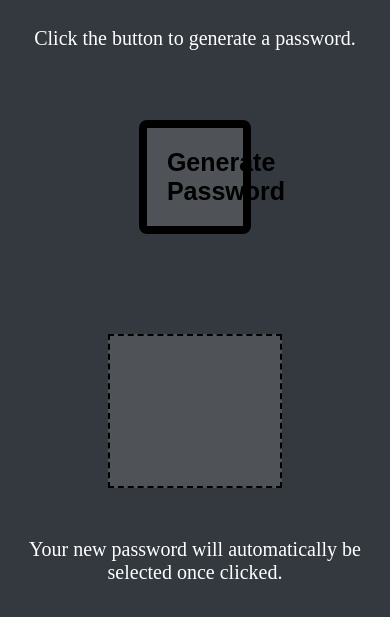
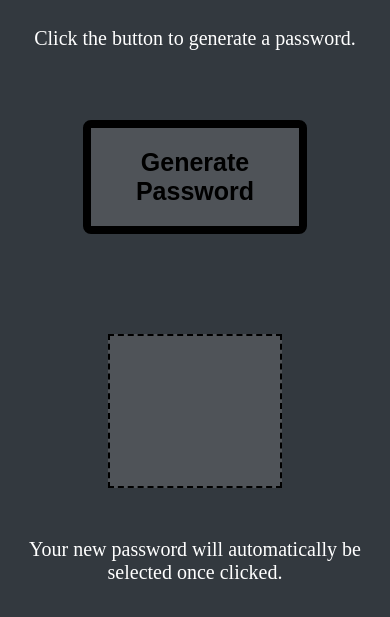
Before and after one commit to KellyJohnson364/password-generator, a plain HTML site: page index.html in a window 390 px wide. Shown: the part 181-798 px from the top of the page. Drawn offline with Linux system fonts and the light colour scheme.

Commit message:
altered screen settings

```diff
--- a/assets/css/style.css
+++ b/assets/css/style.css
@@ -69,4 +69,10 @@ button:hover {transition: all 0.5s ease-in-out;
 
     h1 {
       color: #5381af;
+
     }
+
+    button {
+      width: 60%;
+    }
+  }
```
